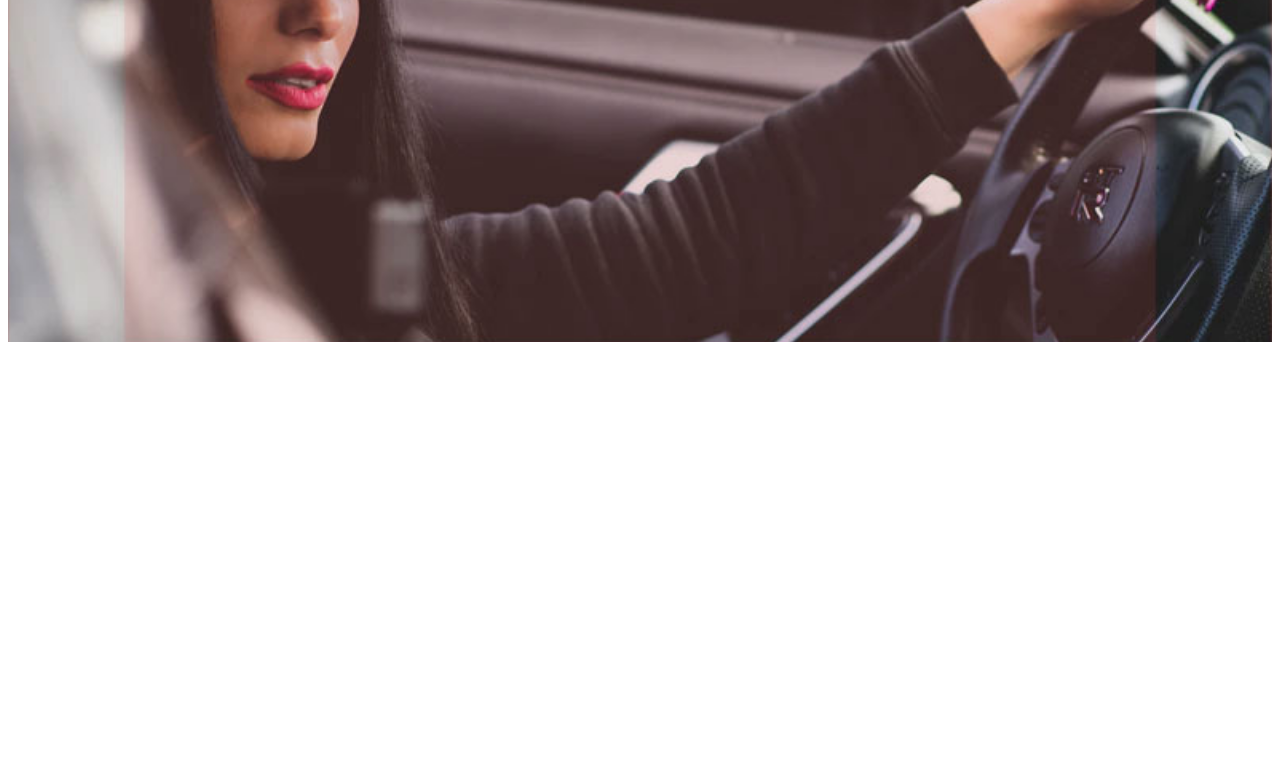
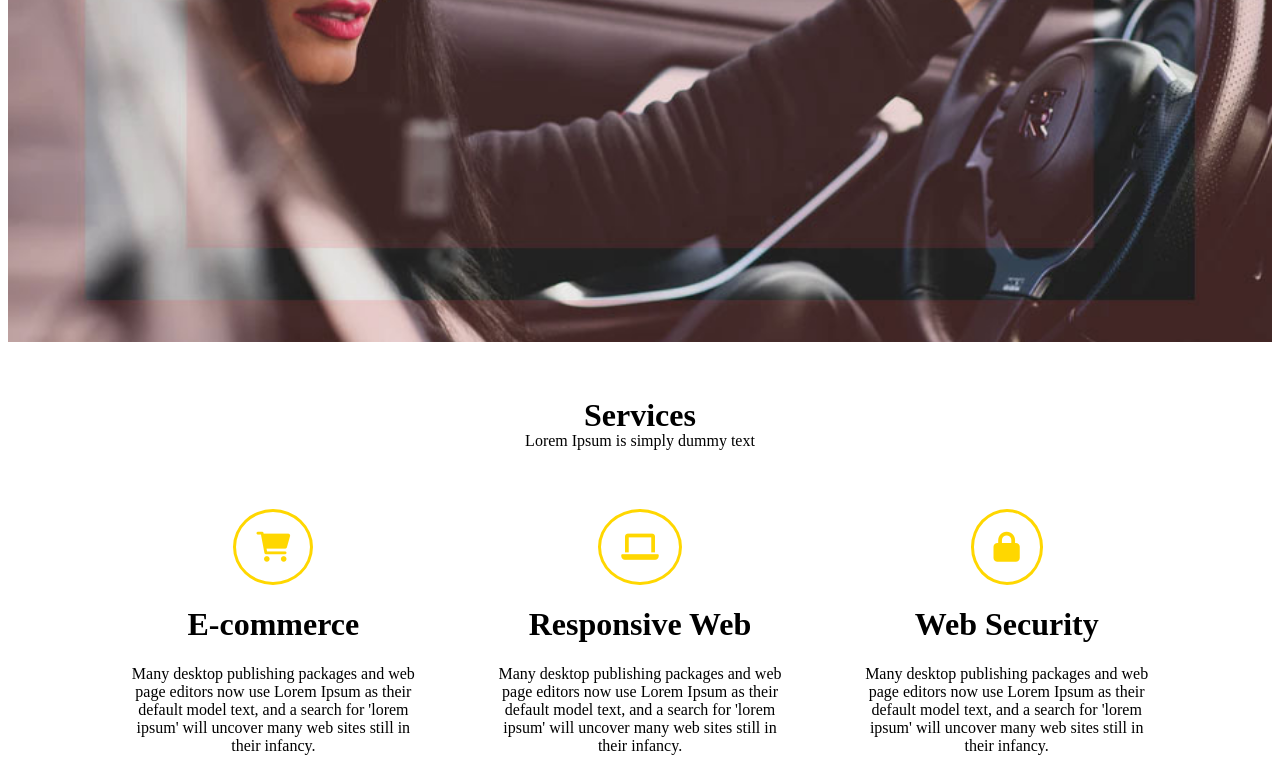
Before and after one commit to Majma93/project-task-runner, a website: page index.html in a window 1280 px wide. Shown: the part 316-1095 px from the top of the page. Before the commit the page ends 800 px from the top, so only its background shows below. Drawn offline with Linux system fonts and the light colour scheme.

Commit message:
Add article services and add style

```diff
--- a/index.html
+++ b/index.html
@@ -5,7 +5,7 @@
         <meta name="viewport" content="width=device-width, initial-scale=1.0">
         <title>Project task runner</title>
         <link rel="stylesheet" href="https://use.fontawesome.com/releases/v6.0.0/css/all.css">
-        <link rel="stylesheet" href="vendor/bootstrap-grid.css">
+        <link rel="stylesheet" href="/vendor/bootstrap-grid.css">
         <link rel="stylesheet" href="css/style.css">
     </head>
     <body>
@@ -32,8 +32,30 @@
                 <a class="btn btn-one" href="#">Zobacz nasze prace</a>
             </div>
         </nav>
-
-
-
+        <artice class="Services">
+            <div class="container">
+                <div class="services-title">
+                    <h1>Services</h1>
+                    <p>Lorem Ipsum is simply dummy text</p>
+                </div>
+                <div class="services-row">
+                    <div class="services-box col-md-10">
+                        <i class="fa-solid fa-cart-shopping"></i>
+                        <h1>E-commerce</h1>
+                        <p>Many desktop publishing packages and web page editors now use Lorem Ipsum as their default model text, and a search for 'lorem ipsum' will uncover many web sites still in their infancy.</p>
+                    </div>
+                    <div class="services-box col-md-10">
+                        <i class="fa-solid fa-laptop"></i>
+                        <h1>Responsive Web</h1>
+                        <p>Many desktop publishing packages and web page editors now use Lorem Ipsum as their default model text, and a search for 'lorem ipsum' will uncover many web sites still in their infancy.</p>
+                    </div>
+                    <div class="services-box col-md-10">
+                        <i class="fa-solid fa-lock"></i>
+                        <h1>Web Security</h1>
+                        <p>Many desktop publishing packages and web page editors now use Lorem Ipsum as their default model text, and a search for 'lorem ipsum' will uncover many web sites still in their infancy.</p>
+                    </div>
+                </div>
+            </div>
+        </artice>
     </body>
 </html>
--- a/sass/style.scss
+++ b/sass/style.scss
@@ -24,8 +24,6 @@ nav {
     margin: 0;
     padding: 0;
     display: inline-flex;
-
-
 }
 
 .nav-title ul li {
@@ -61,3 +59,31 @@ nav {
     font-size: 22px;
     text-decoration: none;
 }
+
+//artice service//
+
+.services-title {
+    text-align: center;
+    padding-top: 50px;
+    padding-bottom: 50px;
+    line-height: 4px ;
+}
+
+.services-row {
+    display: flex;
+    flex-wrap: wrap;
+}
+
+.services-box {
+    display: flexbox;
+    flex: 1;
+    text-align: center;
+    padding: 0 30px;
+    i{
+        border: 3px solid gold;
+        border-radius: 50%;
+        font-size: 30px;
+        padding: 20px;
+        color: gold;
+    }
+}
```
Also changed, not shown: css/style.css, 1 other file.
